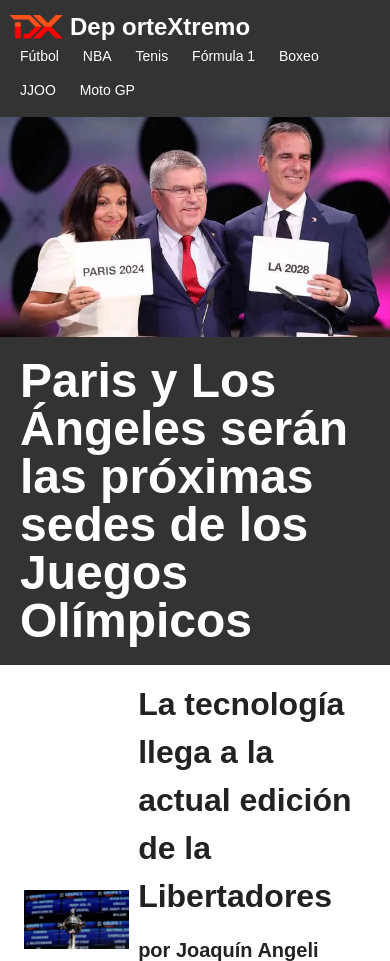
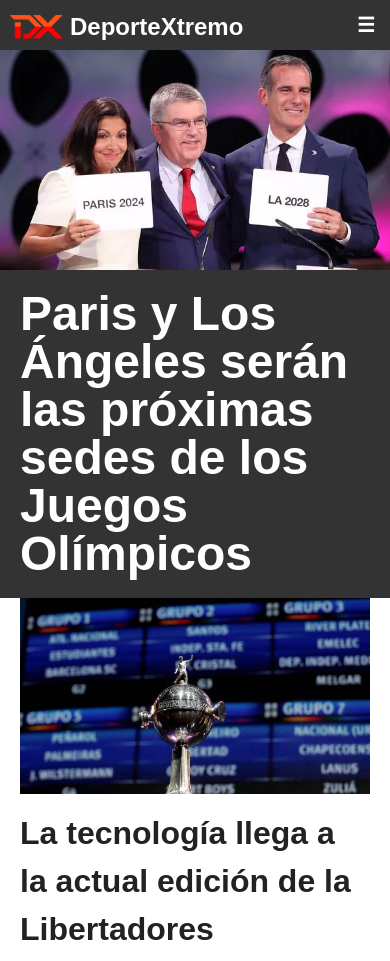
Before and after one commit to EnzoMV/nuevo-proyecto-2, a plain HTML site: page index.html in a window 390 px wide. Shown: the top 961 px of the page. Drawn offline with Linux system fonts and the light colour scheme.

Commit message:
Aplicando responsive Design

```diff
--- a/css/style.css
+++ b/css/style.css
@@ -156,3 +156,45 @@
 	font-weight: 700;
 	color: darkblue;
 }
+button {
+	display: none;
+}
+
+@media screen and (max-width: 767px) { /* <-- Hasta una tablet de 7' */
+	/* Regla que aplica en pantallas de hasta 768px de ancho */
+	nav {
+		display: none;
+		float: none;
+		clear: both;
+	}
+	nav li {
+		display: block;
+		text-align: center;
+
+	}
+	.noticia {
+		flex-direction: column;
+	}
+	.noticia-img,
+	.noticia-txt {
+		width: 100%;
+	}
+	button {
+		display: block;
+		padding: 5px;
+		border: none;
+		background-color: transparent;
+		color: #fff;
+		font-weight: 700;
+		font-size: 20px;
+		line-height: 1;
+		float: right;
+	}
+	button:focus + nav {
+		display: block;
+	}
+}
+
+@media screen and (max-width: 575px) { /* <-- Hasta un smartphone de 6' */
+
+}
--- a/index.html
+++ b/index.html
@@ -2,13 +2,15 @@
 <html>
 <head>
 	<meta charset="utf-8">
+	<meta name="viewport" content="width=device-width">
 	<title>DX - DeporteXtremo</title>
 	<link rel="stylesheet" href="css/reset.css">
 	<link rel="stylesheet" href="css/style.css">
 </head>
 	<body>
 		<header> <!-- etiqueta para crear el encabezado del proyecto-->
-			<h1>Dep orteXtremo</h1>
+			<h1>DeporteXtremo</h1>
+			<button>&#9776;</button>
 			<nav> <!-- etiqueta para crear menu-->
 				<ul>
 					<li> <!-- etiqueta para crear los items del menu-->
```
